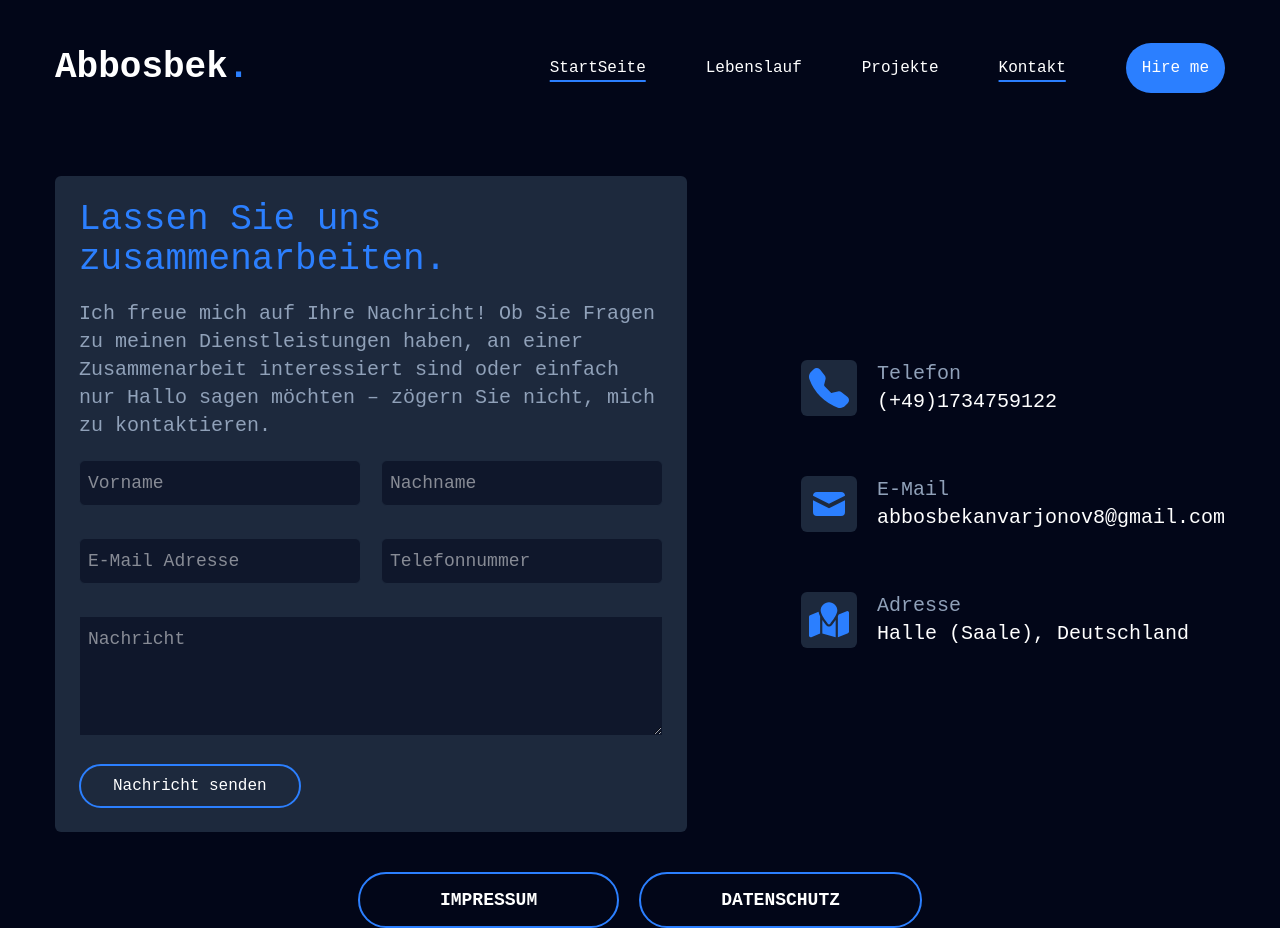
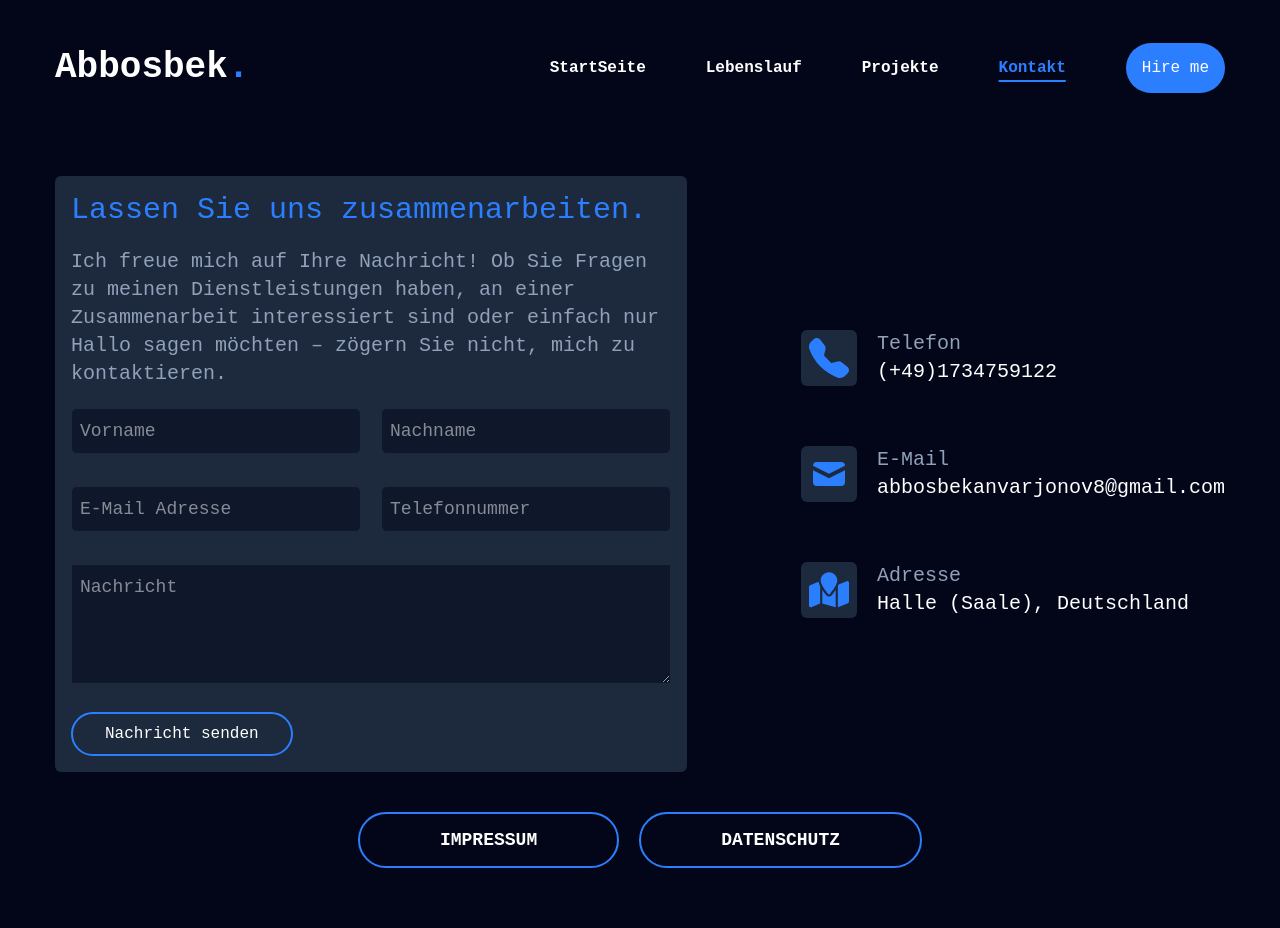
Before and after one commit to abbosaliy/Abbosbek-Anvarjonov, a React (Vite) app: page /Abbosbek-Anvarjonov/kontakt in a window 1280 px wide. After the commit the page ends 868 px from the top, so only its background shows below. Built offline with nearby package versions, Linux system fonts and the light colour scheme.

Commit message:
added class names to the header section and fixed router bugs

```diff
--- a/src/App.tsx
+++ b/src/App.tsx
@@ -6,9 +6,10 @@ import ProjekteCard from './components/Projekte/Projekte';
 import Root from './components/routes/route';
 
 function App() {
-  const router = createBrowserRouter([
+  const router = createBrowserRouter(
+    [
       {
-      path: '/Abbosbek-Anvarjonov',
+        path: '/',
         element: <Root />,
         children: [
           {
@@ -29,7 +30,11 @@ function App() {
           },
         ],
       },
-  ]);
+    ],
+    {
+      basename: '/Abbosbek-Anvarjonov',
+    }
+  );
   return <RouterProvider router={router}></RouterProvider>;
 }
 
--- a/src/components/Header/Navigation/DesktopNavi.tsx
+++ b/src/components/Header/Navigation/DesktopNavi.tsx
@@ -1,9 +1,9 @@
 import { NavLink } from 'react-router-dom';
 
 const activeLinksClass = ({ isActive }: { isActive: boolean }): string =>
-  `font-medium ${
+  `text-md font-bold hover:text-blue-500  duration-300 ${
     isActive
-      ? 'underline underline-offset-8 decoration-blue-500 decoration-2 '
+      ? 'text-blue-500 underline underline-offset-8 decoration-blue-500 decoration-2 '
       : ''
   }`;
 function DesktopNavi() {
@@ -12,7 +12,7 @@ function DesktopNavi() {
       <ul className="flex  items-center gap-15">
         <li>
           <NavLink
-            to={'/Abbosbek-Anvarjonov/'}
+            to={'/'}
             className={activeLinksClass}
           >
             StartSeite
@@ -20,7 +20,7 @@ function DesktopNavi() {
         </li>
         <li>
           <NavLink
-            to={'/Abbosbek-Anvarjonov/lebenslauf'}
+            to={'lebenslauf'}
             className={activeLinksClass}
           >
             Lebenslauf
@@ -28,7 +28,7 @@ function DesktopNavi() {
         </li>
         <li>
           <NavLink
-            to={'/Abbosbek-Anvarjonov/projekte'}
+            to={'projekte'}
             className={activeLinksClass}
           >
             Projekte
@@ -36,7 +36,7 @@ function DesktopNavi() {
         </li>
         <li>
           <NavLink
-            to={'/Abbosbek-Anvarjonov/kontakt'}
+            to={'kontakt'}
             className={activeLinksClass}
           >
             Kontakt
@@ -44,8 +44,8 @@ function DesktopNavi() {
         </li>
         <li>
           <NavLink
-            to={'/Abbosbek-Anvarjonov/kontakt'}
-            className=" bg-blue-500 rounded-full p-4"
+            to={'kontakt'}
+            className=" bg-blue-500 rounded-full p-4 hover:bg-blue-600 duration-300"
           >
             Hire me
           </NavLink>
--- a/src/components/Header/Navigation/MobilNavi.tsx
+++ b/src/components/Header/Navigation/MobilNavi.tsx
@@ -7,9 +7,9 @@ interface MobileMenuProps {
 }
 
 const activeLinksClass = ({ isActive }: { isActive: boolean }): string =>
-  `text-2xl ${
+  `text-2xl hover:text-blue-500 duration-300 ${
     isActive
-      ? 'underline underline-offset-8 decoration-blue-500 decoration-2 '
+      ? 'text-blue-500 underline underline-offset-8 decoration-blue-500 decoration-2 '
       : ''
   }`;
 
@@ -35,7 +35,7 @@ function MobileMenu({ isOpen, onClose }: MobileMenuProps) {
         <ul className="flex flex-col items-center gap-10">
           <li>
             <NavLink
-              to={'/Abbosbek-Anvarjonov/'}
+              to={'/'}
               onClick={onClose}
               className={activeLinksClass}
             >
@@ -44,7 +44,7 @@ function MobileMenu({ isOpen, onClose }: MobileMenuProps) {
           </li>
           <li>
             <NavLink
-              to={'/Abbosbek-Anvarjonov/lebenslauf'}
+              to={'lebenslauf'}
               onClick={onClose}
               className={activeLinksClass}
             >
@@ -53,7 +53,7 @@ function MobileMenu({ isOpen, onClose }: MobileMenuProps) {
           </li>
           <li>
             <NavLink
-              to={'/Abbosbek-Anvarjonov/projekte'}
+              to={'projekte'}
               onClick={onClose}
               className={activeLinksClass}
             >
@@ -62,7 +62,7 @@ function MobileMenu({ isOpen, onClose }: MobileMenuProps) {
           </li>
           <li>
             <NavLink
-              to={'/Abbosbek-Anvarjonov/kontakt'}
+              to={'kontakt'}
               onClick={onClose}
               className={activeLinksClass}
             >
--- a/src/components/Hero/Hero.tsx
+++ b/src/components/Hero/Hero.tsx
@@ -26,7 +26,7 @@ function Hero() {
           </p>
           <div className="flex flex-col  items-center gap-10 xl:flex-row">
             <NavLink
-              to={'/projekte'}
+              to={'/Abbosbek-Anvarjonov/projekte'}
               className=" font-bold  justify-center  gap-2 rounded-full border-2 px-15 py-3 xl:px-20   text-lg    border-blue-500 hover:bg-blue-500 hover:text-slate-950 transition-all whitespace-nowrap duration-300"
             >
               Projekte Ansehen
--- a/src/components/Kontakt/Kontakt.tsx
+++ b/src/components/Kontakt/Kontakt.tsx
@@ -45,8 +45,8 @@ function Kontakt() {
           </div>
         </div>
 
-        <div className="xl:w-[54%] flex flex-col items-start rounded-md bg-slate-800 p-6 gap-5 ">
-          <h1 className="text-4xl text-blue-500">
+        <div className="xl:w-[54%] flex flex-col items-start rounded-md bg-slate-800 p-4 gap-5 ">
+          <h1 className="text-3xl text-blue-500">
             Lassen Sie uns zusammenarbeiten.
           </h1>
           <p className="text-slate-400 text-xl">
```
Lines whose indentation alone changed are shown as unchanged.
